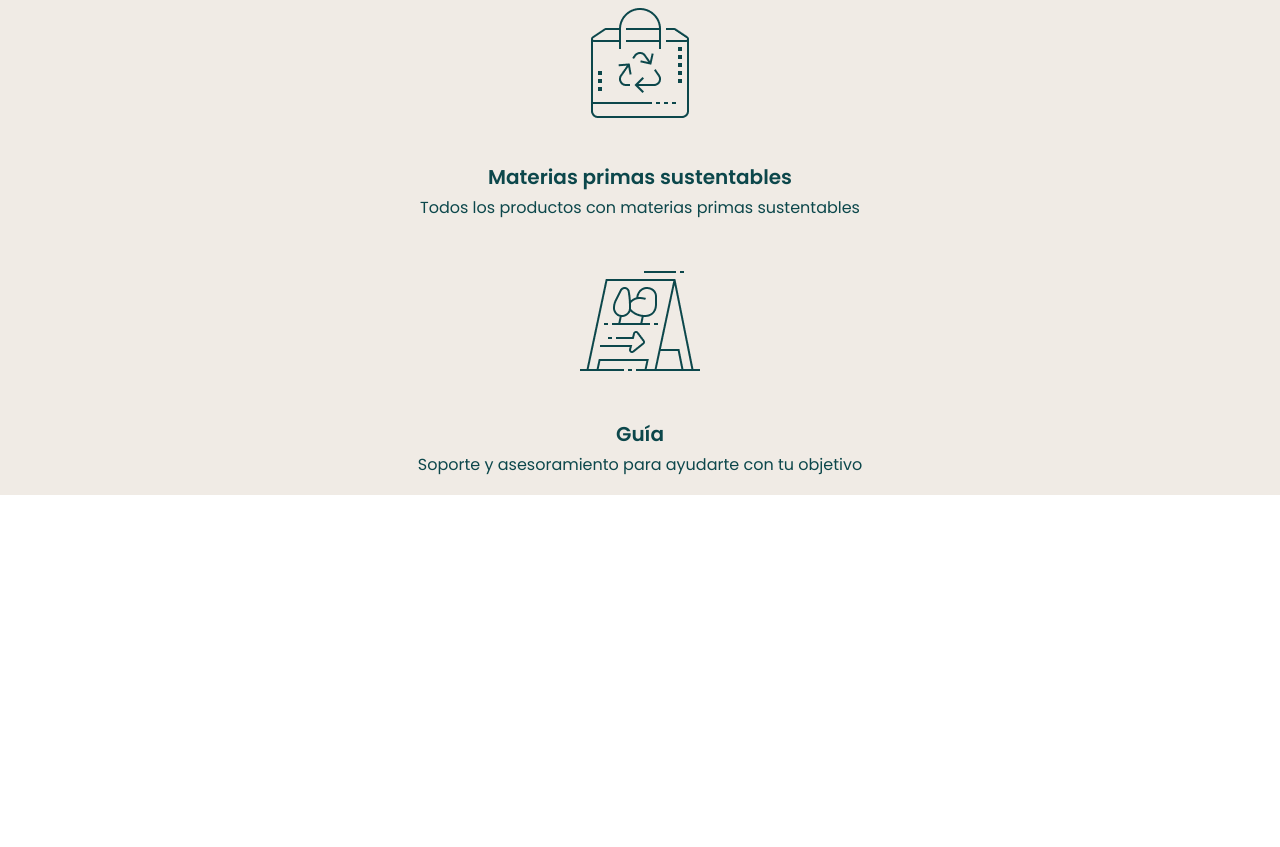
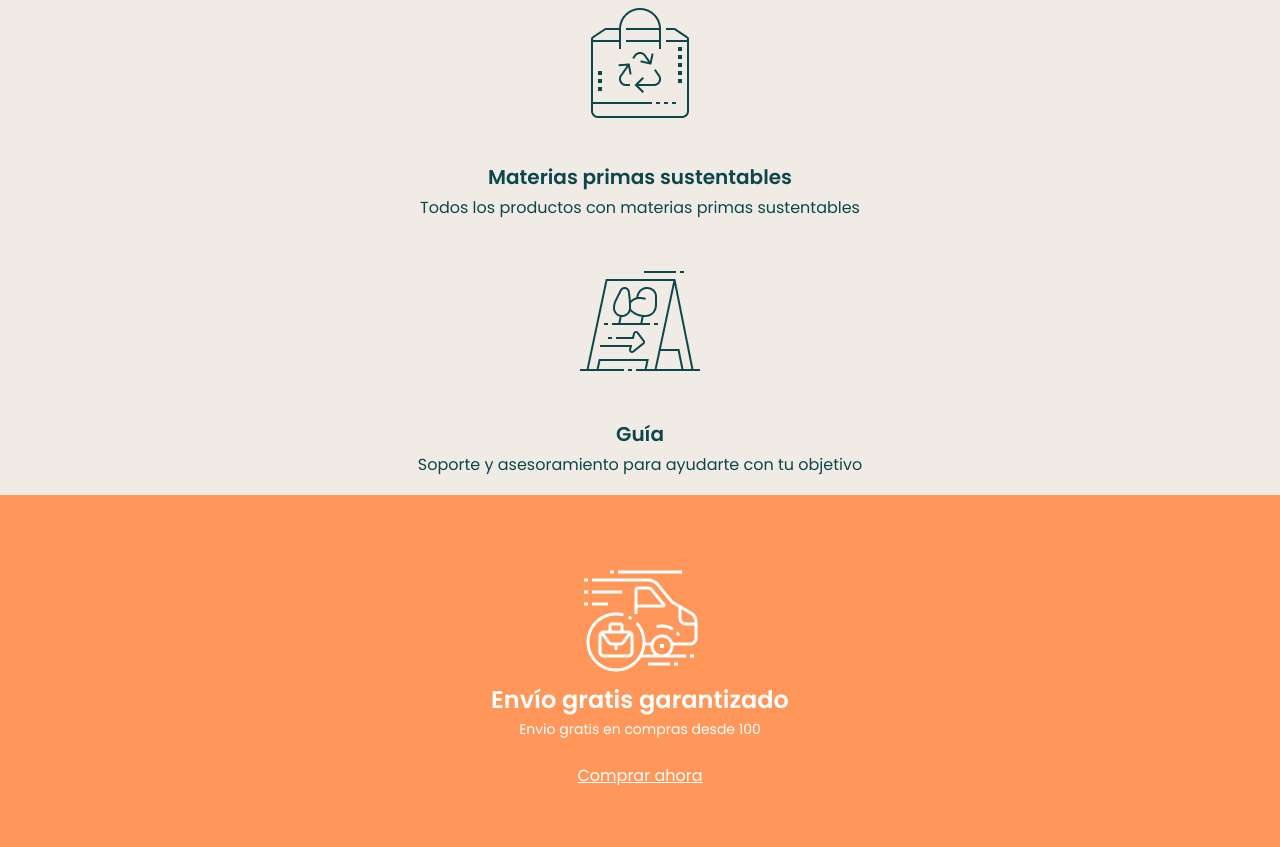
Before and after one commit to Adalab/modulo-1-evaluacion-final-DeliaMesonero, a website: page src/html/index.html in a window 1280 px wide. Shown: the part 763-1610 px from the top of the page. Before the commit the page ends 1258 px from the top, so only its background shows below. Drawn offline with nearby package versions, Linux system fonts and the light colour scheme; files that its build step writes are made by us from their sources; files whose address does not match are found by name.

Commit message:
section2

```diff
--- a/src/html/partials/main.html
+++ b/src/html/partials/main.html
@@ -1,5 +1,5 @@
 <main>
-    <section class="main">
+    <section class="section1">
         <h1 class="main__title"> Volverse organizado se siente mejor con <span class="mayuscula"> open spaces </span></h1>
         <article class="section">
             <img src="./assets/images/icon_1.png" alt="icono" class="section__icono" >
@@ -16,6 +16,17 @@
             <h2 class="section__title"> Guía</h2>
             <p class="section__parrafo">Soporte y asesoramiento para ayudarte con tu objetivo</p>
         </article>
+    </section>
+    <section class="envio">
+        <img src="./assets/images/icon_4.png" alt="imagen envios"
+        class="envio__img">
+        <h2 class="envio__title"> Envío gratis garantizado</h2>
+        <p class="envio__parrafo"> Envio gratis en compras desde 100</p>
+        <a href="" class="envio__link"> Comprar ahora </a>
 
     </section>
+
+
+
+
 </main>
--- a/src/scss/core/_variables.scss
+++ b/src/scss/core/_variables.scss
@@ -4,3 +4,5 @@ $font-family-regular:'Poppins', sans-serif;
 
 // colors
 $color-letter: #0c474b;
+$color-envio: #ff975a;
+$color-white: #ffffff;
--- a/src/scss/layout/_header.scss
+++ b/src/scss/layout/_header.scss
@@ -19,7 +19,7 @@
 
 .menu__logo{
         position: absolute;
-        margin-left: 43px;
+        margin-left: 50px;
         margin-top: 19px;
 
     }
@@ -59,7 +59,7 @@
 }
 .header__button{
     background-color: $color-letter;
-    color: #ffffff;
+    color: $color-white;
     width: 176px;
     height: 48px;
     margin-top: 62px;
--- a/src/scss/layout/_main.scss
+++ b/src/scss/layout/_main.scss
@@ -1,5 +1,5 @@
-
-.main{
+//section1//
+.section1{
     background-color: #f0ebe5;
     color: $color-letter;
     display: grid;
@@ -55,3 +55,35 @@
    margin:auto;
 
 }
+
+//section2//
+.envio{
+    background-color: $color-envio;
+    height: 352px;
+    display: flex;
+    flex-direction: column;
+    align-items: center;
+    justify-content: center;
+    color: $color-white ;
+}
+.envio__img{
+    margin-bottom: 10px;
+}
+.envio__title{
+   font-size: 24px;
+   font-family: $font-family-semi;
+   font-weight: bold;
+   margin-bottom: 10px;
+}
+.envio__parrafo{
+    font-size: 14px;
+    font-family: $font-family-regular;
+    margin-bottom: 17px;
+}
+.envio__link{
+    color: $color-white;
+    font-size: 16px;
+    font-family: $font-family-semi;
+    margin-top: 15px;
+
+}
```
